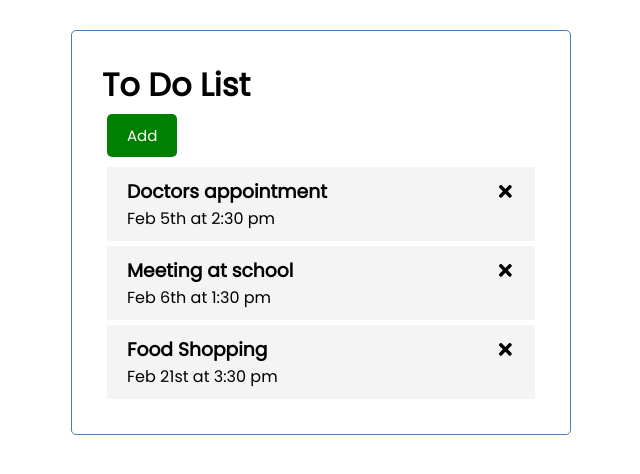
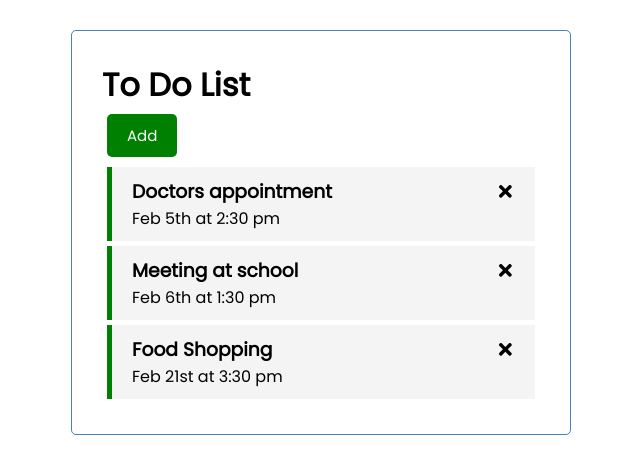
Before and after one commit to ytang913/React-To-Do, a React (Create React App) app in the folder todo/: page / in a window 1280 px wide. Shown: the top 474 px of the page, without its empty margins (319-959 px from the left). Built offline with nearby package versions, Linux system fonts and the light colour scheme.

Commit message:
updating

```diff
--- a/todo/src/components/Task.js
+++ b/todo/src/components/Task.js
@@ -2,7 +2,9 @@ import { FaTimes } from 'react-icons/fa'
 
 const Task = ({ task, onDelete, onToggle }) => {
     return (
-        <div className = 'task' onDoubleClick = {() => onToggle(task.id)}>
+        <div
+            className = {`task ${task.reminder ? 'reminder' : ''}`}
+            onDoubleClick = {() => onToggle(task.id)}>
             <h3>
                 {task.text}
                 <FaTimes stye = {{ color: 'red' , cursor: 'pointer' }}
```
Also changed, not shown: todo/src/components/AddTask.js (added, +10 -0 lines), 1 other file (tests, documents, lock files or other folders).
